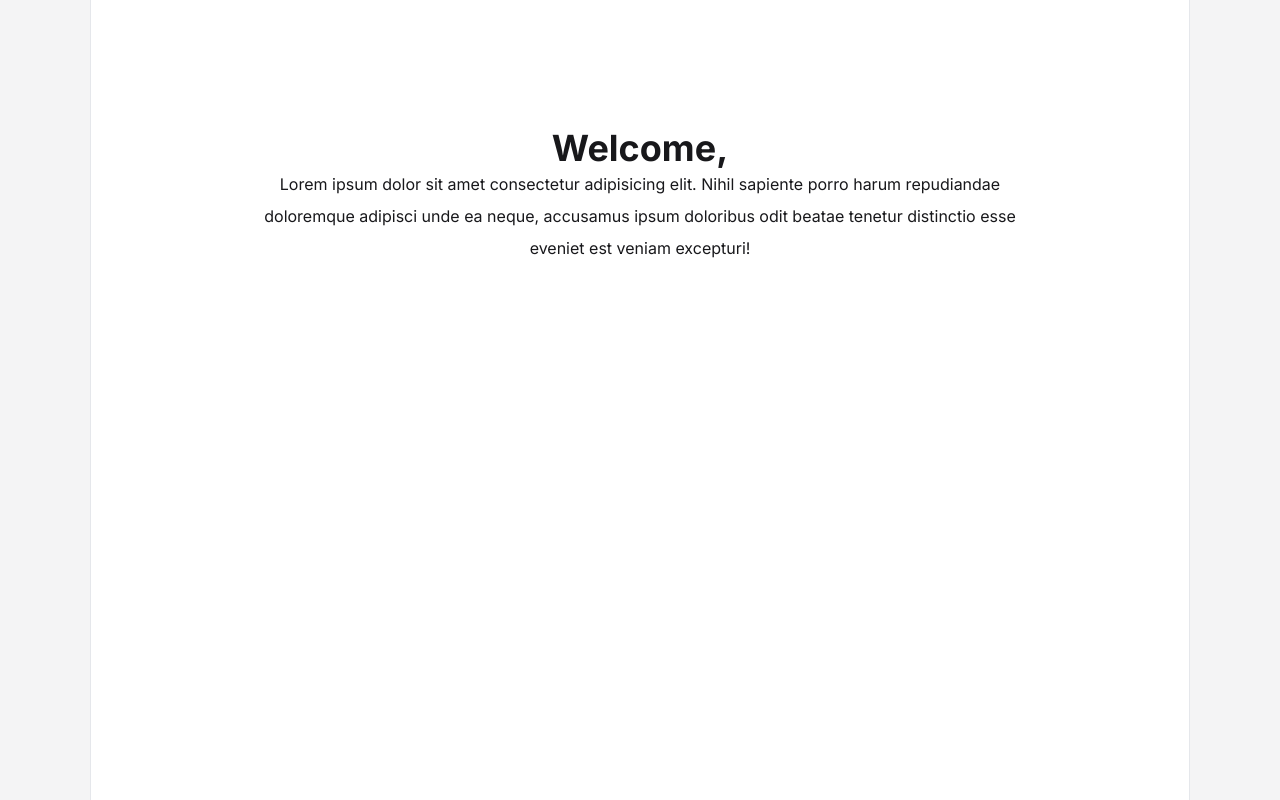
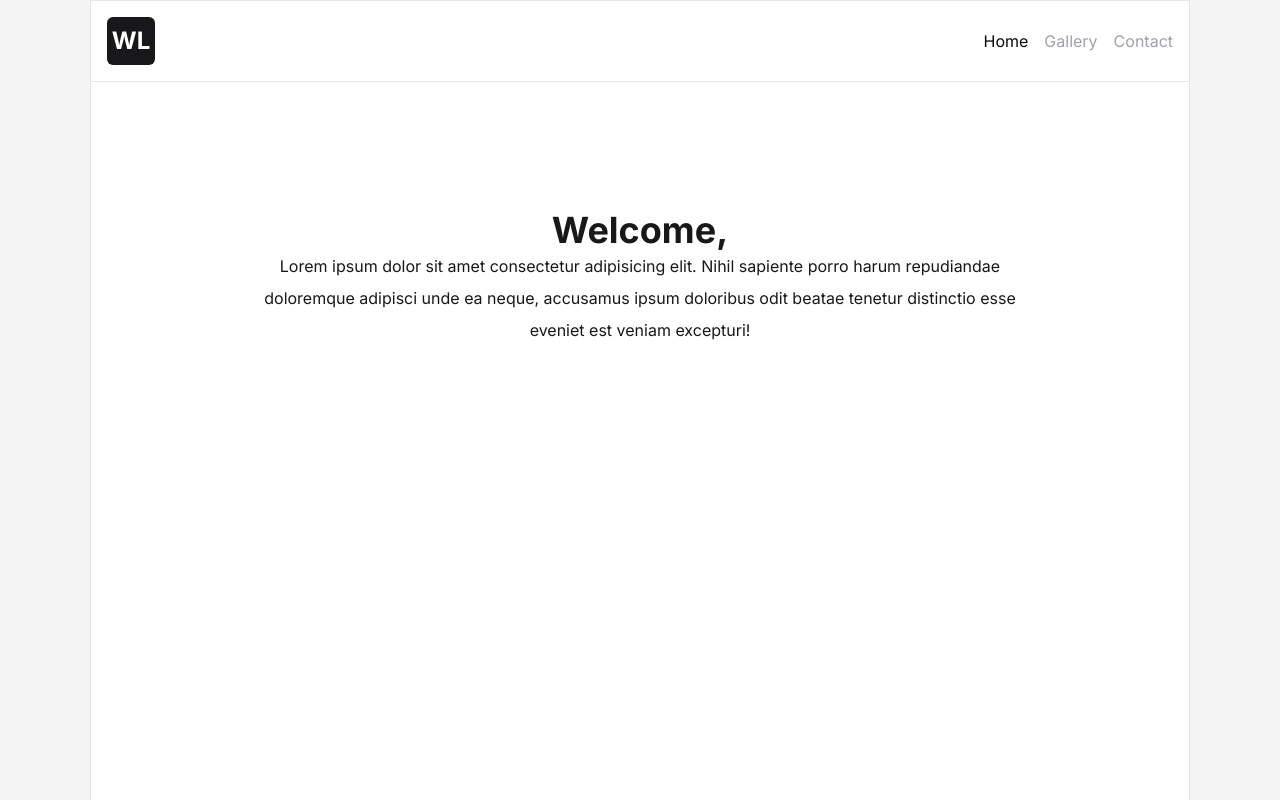
Before and after one commit to williamalowe/next-gallery, a Next.js app: page / in a window 1280 px wide. Built offline with nearby package versions, Linux system fonts and the light colour scheme.

Commit message:
feat: add header-component

```diff
--- a/src/app/layout.tsx
+++ b/src/app/layout.tsx
@@ -2,6 +2,7 @@ import type { Metadata } from "next";
 import { Inter } from "next/font/google";
 import "./globals.css";
 import Container from "@/components/container";
+import Header from "@/components/header";
 
 const inter = Inter({ subsets: ["latin"] });
 
@@ -19,6 +20,7 @@ export default function RootLayout({
     <html lang="en">
       <body className={`${inter.className} bg-zinc-100 text-zinc-900 min-h-screen`}>
         <Container>
+          <Header />
           {children}
         </Container>
       </body>
--- /dev/null
+++ b/src/components/header.tsx
@@ -0,0 +1,42 @@
+"use client"
+import Link from "next/link";
+import { usePathname } from "next/navigation";
+
+
+export default function Header() {
+  const pathname = usePathname();
+  const navLinks = [
+    {
+      href: '/',
+      label: 'Home',
+    },
+    {
+      href: '/gallery',
+      label: 'Gallery',
+    },
+    {
+      href: '/contact',
+      label: 'Contact',
+    },
+  ]
+  return (
+    <header className="border-y p-4 flex items-center">
+      <Link href="/">
+        <div className="bg-zinc-900 w-12 h-12 text-white flex items-center justify-center text-2xl font-bold rounded-md">
+          WL
+        </div>
+      </Link>
+      <ul className="ml-auto flex gap-x-4">
+        {
+          navLinks.map((link) => {
+            return (
+              <li key={link.href} className={pathname === link.href ? "text-zinc-950" : "text-zinc-400"}>
+                <Link href={link.href}>{link.label}</Link>
+              </li>
+            )
+          })
+        }
+      </ul>
+    </header>
+  );
+}
```
